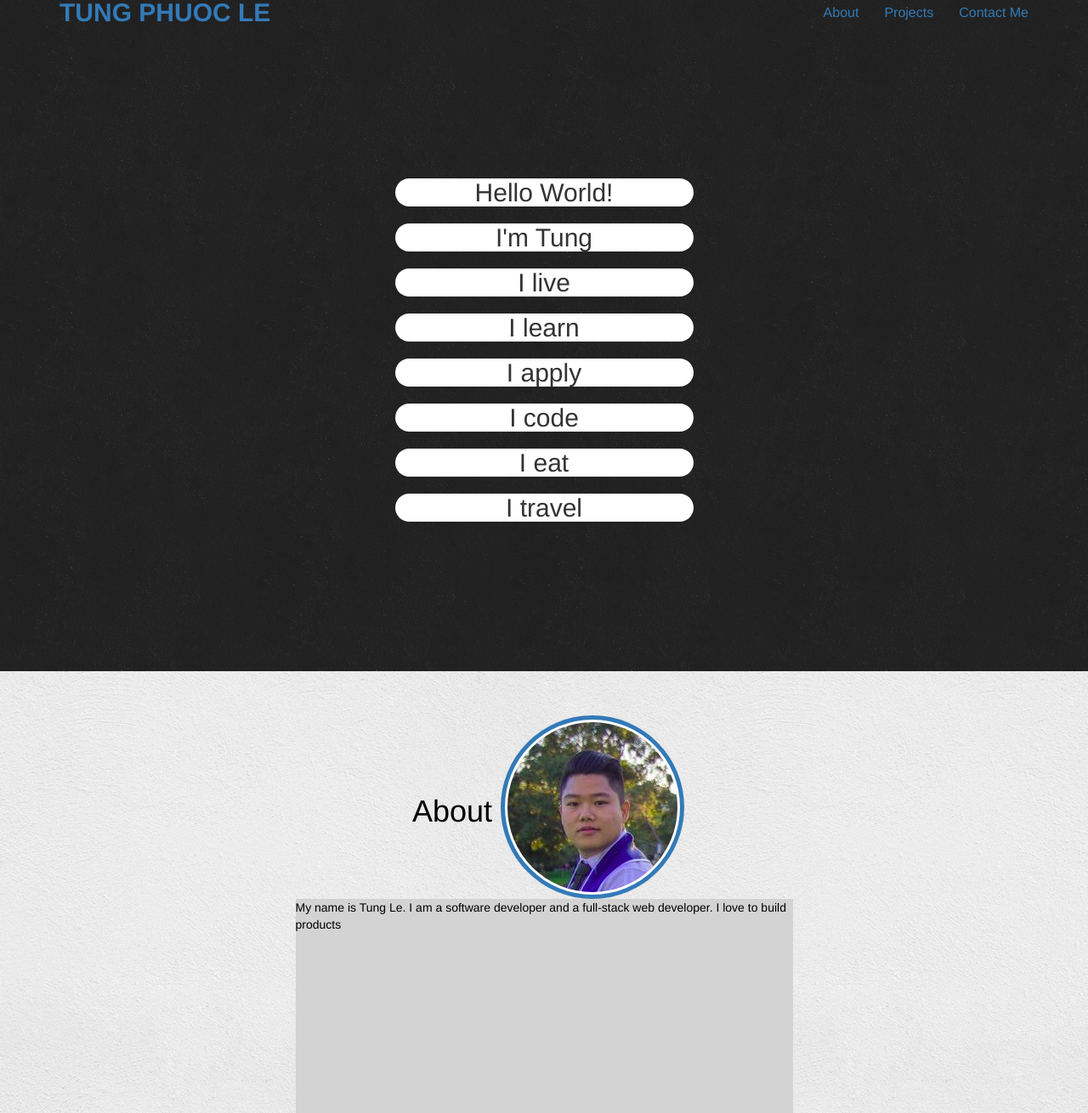
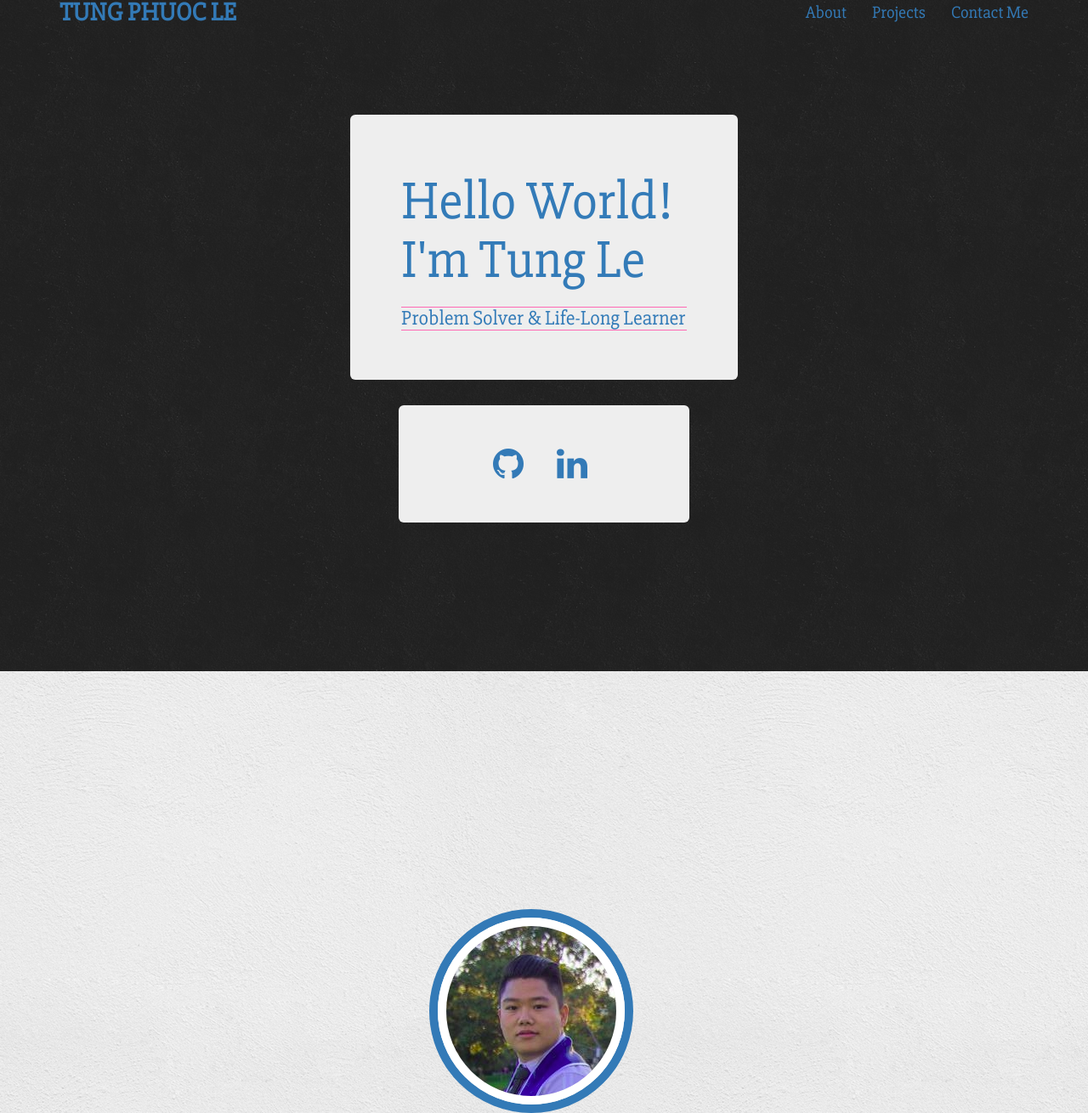
Before and after one commit to itungle/itungle.github.io, a plain HTML site: page index.html in a window 1280 px wide. Shown: the part 10-1320 px from the top of the page at 85% size. Drawn offline with Linux system fonts and the light colour scheme.

Commit message:
added index.js & change layout of page

```diff
--- a/assets/css/layout.css
+++ b/assets/css/layout.css
@@ -3,33 +3,30 @@ html, body {
   height: 100%;
 }
 body {
+  font-family: 'Slabo 27px', serif;
   background-color: #FFFFFF;
 }
 .navbar {
-  font-size: 16px !important;;
+  font-size: 20px;
 }
 .navbar-brand {
-  font-size: 30px !important;
+  font-size: 30px;
 }
-
-#home-page {
+.home-page {
   background-image: url(../images/dark_wall.png);
-  background: #FFFFFF
   height: 100vh;
 }
-#about {
+.about-page {
   background-image: url(../images/white_wall.png);
   height: 100vh;
-  color: #000000;
 }
-.content-box {
-  width: 30%;
-  height: 50vh;
-  text-align: center;
+.jumbotron {
+  color: rgba(51, 123, 184, 1);
 }
-.vertical-center {
-  min-height: 100%;
-  min-height: 100vh;
+.flex-row-container {
+  min-height:100%;
+  min-height:100vh;
+  width: 100%;
   display: -webkit-box;
   display: -moz-box;
   display: -ms-flexbox;
@@ -46,47 +43,38 @@ body {
   -ms-flex-pack : center;
   -webkit-justify-content : center;
   justify-content : center;
+  flex-wrap: wrap;
 }
-
-h2 {
-  background:#FFFFFF;
-  border-radius: 25px;
-  color: #000000;
+.welcome-msg-box {
+  width: 40%;
 }
-.icon-padding {
-  padding: 10px;
+.social-icons-box{
+  width: 30%;
 }
-.icon-bar {
-  background-color: #337ab7 !important;
+textarea {
+  resize: none;
 }
-.self-image {
+.align-text-center {
   text-align: center;
 }
-.introduction {
-  height: 60vh;
-  width: 50%;
-  background:lightgrey;
-}
-.flex-row-container {
-  display: -webkit-box;
-  display: -moz-box;
-  display: -ms-flexbox;
-  display: -webkit-flex;
-  display: flex;
-  align-items: center;
-}
-.circle-bg {
+.outter-circle {
+  border: 10px solid #337ab7;
   border-radius: 50%;
 }
-.inner-bg {
-  padding: 3px;
-  background: #FFFFFF;
+.inner-circle {
+  border-radius:50%;
+  border:10px solid #FFFFFF;
 }
-.outter-bg {
-  padding: 5px;
-  background: #337ab7;
+.pink-border-bottom {
+  border-bottom: 1px solid hotpink;
+  border-top: 1px solid hotpink;
 }
-.project-content {
-  height: 80vh;
-  background: #393939;
+.column-left {
+  float:left;
 }
+.column-right {
+  background: #e0e0e0;
+  padding: 0 50px 0 50px;
+  margin: 0 0 0 50px;
+  text-align: left;
+}
--- /dev/null
+++ b/assets/scripts/index.js
@@ -0,0 +1,17 @@
+function simulateTyping(statement, element) {
+
+}
+
+
+
+$('document').ready(function(){
+  var helloWorldMsg = "Hello World!";
+  var imMsg = "I'm Tung Le";
+  var selfStatementMsg = "Problem Solver & Life-long Learner";
+  //
+  // var welcomeBoxWidth = $(".welcome-msg-box").width();
+  // var socialIconBoxWidth = welcomeBoxWidth * 0.85;
+  // console.log(welcomeBoxWidth);
+  // console.log(socialIconBoxWidth);
+  // $(".social-icons-box").css('width', socialIconBoxWidth);
+});
--- a/index.html
+++ b/index.html
@@ -5,12 +5,10 @@
     <meta name="viewport" content="width=device-width,initial-scale=1">
 
     <title>Tung Le</title>
-    <link rel="stylesheet" type="text/css" href="assets/css/layout.css"/>
+    <link href="https://fonts.googleapis.com/css?family=Slabo+27px" rel="stylesheet">
     <link rel="stylesheet" type="text/css" href="libs/css/bootstrap-3.3.7-dist/css/bootstrap.min.css" />
     <link rel="stylesheet" type="text/css" href="libs/css/font-awesome-4.7.0/css/font-awesome.css">
-    <script type="text/javascript" src="libs/scripts/jquery-3.1.1.min.js">
-    </script>
-    <script type="text/javascript" src="libs/scripts/bootstrap.min.js"> </script>
+    <link rel="stylesheet" type="text/css" href="assets/css/layout.css"/>
   </head>
 
   <body>
@@ -39,86 +37,50 @@
         </div>
       </nav>
     </div>
-
-    <section id="home-page">
+    <section class="home-page">
       <div class="container">
-        <div class="row vertical-center">
-          <div class="content-box">
-            <h2>Hello World!</h2>
-            <h2>I'm Tung</h2>
-            <h2>I live</h2>
-            <h2>I learn</h2>
-            <h2>I apply</h2>
-            <h2>I code</h2>
-            <h2>I eat</h2>
-            <h2>I travel</h2>
-            <!-- two icons in the middle
-            <div class="row icon-padding">
-              <div class="col-md-6">
+        <div class="flex-row-container">
+          <div class="jumbotron welcome-msg-box">
+            <h1>Hello World!<br />
+            I'm Tung Le</h1>
+            <h3 class="pink-border-bottom">Problem Solver & Life-Long Learner</h3>
+          </div>
+          <div class="jumbotron social-icons-box">
+            <!-- <textarea name="typingArea" rows="1" cols="40"></textarea> -->
+            <div class="row">
+              <div class="col-md-4 col-md-offset-2 align-text-center">
                 <a href="https://github.com/itungle" class="undecorated-link" target="_blank">
                    <span class="fa fa-github fa-3x"></span>
                  </a>
               </div>
-              <div class="col-md-6">
+              <div class="col-md-2">
                 <a href="https://www.linkedin.com/in/tung-le-5b8704119" class="undecorated-link" target="_blank">
                    <span class="fa fa-linkedin fa-3x"></span>
                  </a>
               </div>
             </div>
-          -->
           </div>
         </div>
       </div>
     </section>
-    <section id="about">
+    <section class="about-page">
       <div class="container">
-        <div class="row vertical-center">
-          <div class="flex-item">
-            <div class="flex-row-container">
-              <div class="flex-item icon-padding">
-                <h1>About</h1>
-              </div>
-              <div class="flex-item">
-                <div class="outter-bg circle-bg">
-                    <img class="inner-bg circle-bg" src="assets/images/self_image2.jpg" />
-                </div>
-              </div>
-            </div>
+        <div class="row flex-row-container">
+          <div class="left-column">
+
           </div>
-          <div class="flex-item introduction">
-            <p>
-              My name is Tung Le. I am a software developer and a full-stack web developer. I love to build products
-            </p>
+          <div class="outter-circle middle-column">
+            <img alt="self_image" class="inner-circle" src="assets/images/self_image2.jpg"/>
           </div>
-        </div>
-      </div>
-    </section>
-    <section id="projects">
-      <div class="container">
-        <div class="row vertical-center">
-          <div class="flex-item header-box">
-            <h1>Projects</h1>
-          </div>
-          <div class="flex-item" style="height:70vh;">
-            <div class="row">
-              <div class="col-md-4 " style="background:red;">
-                <h3>REDDIT Scraper</h3>
-              </div>
-              <div class="col-md-8" style="background:blue;">
-                <h4>Java, MySQL</h4>
-                <h5>Libraries used: jSoup, JDBC</h5>
-                <p>Created </p>
-              </div>
-            </div>
+          <div class="right-column">
+
           </div>
 
         </div>
       </div>
     </section>
-    <section id="contact">
-
-    </section>
-
-
+    <script type="text/javascript" src="libs/scripts/jquery-3.1.1.min.js"></script>
+    <script type="text/javascript" src="libs/scripts/bootstrap.min.js"> </script>
+    <script type="text/javascript" src="assets/scripts/index.js"></script>
   </body>
 </html>
```
Also changed, not shown: assets/images/computer_minimal.jpg (added), assets/images/goofy_self_image.jpg (added), assets/images/self_image.jpg, assets/images/self_image3.jpg (added).
